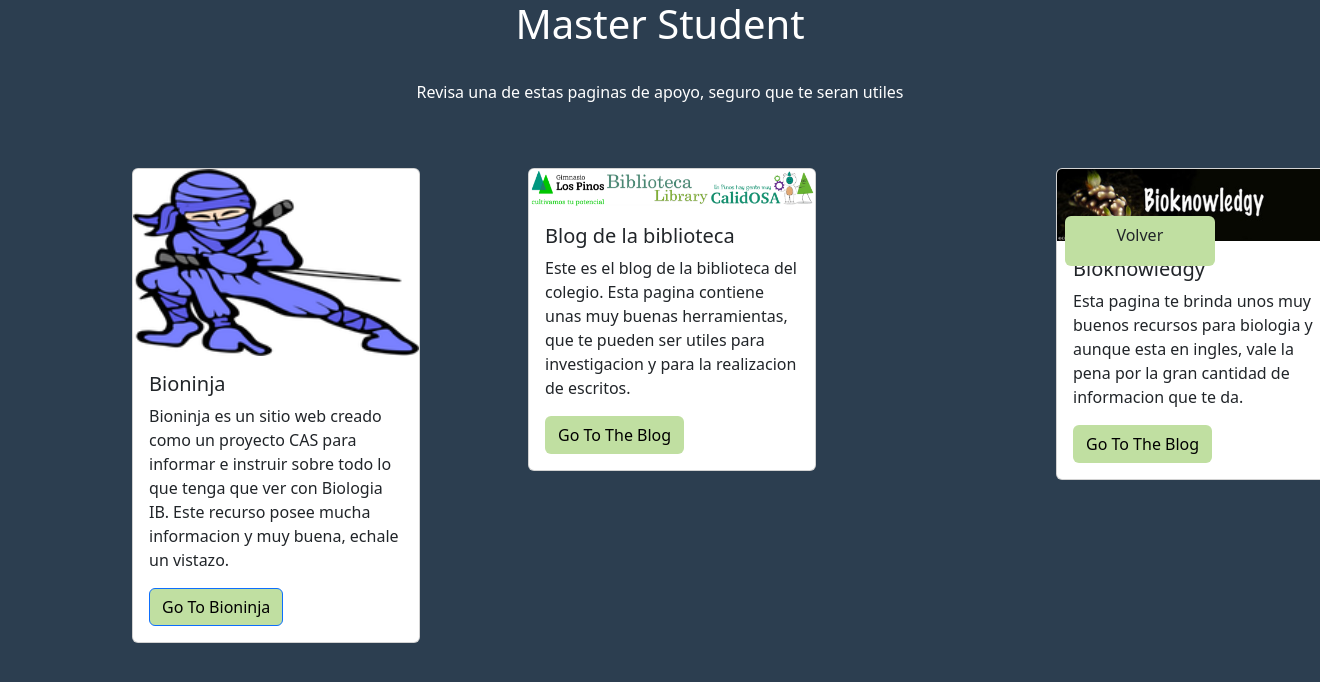
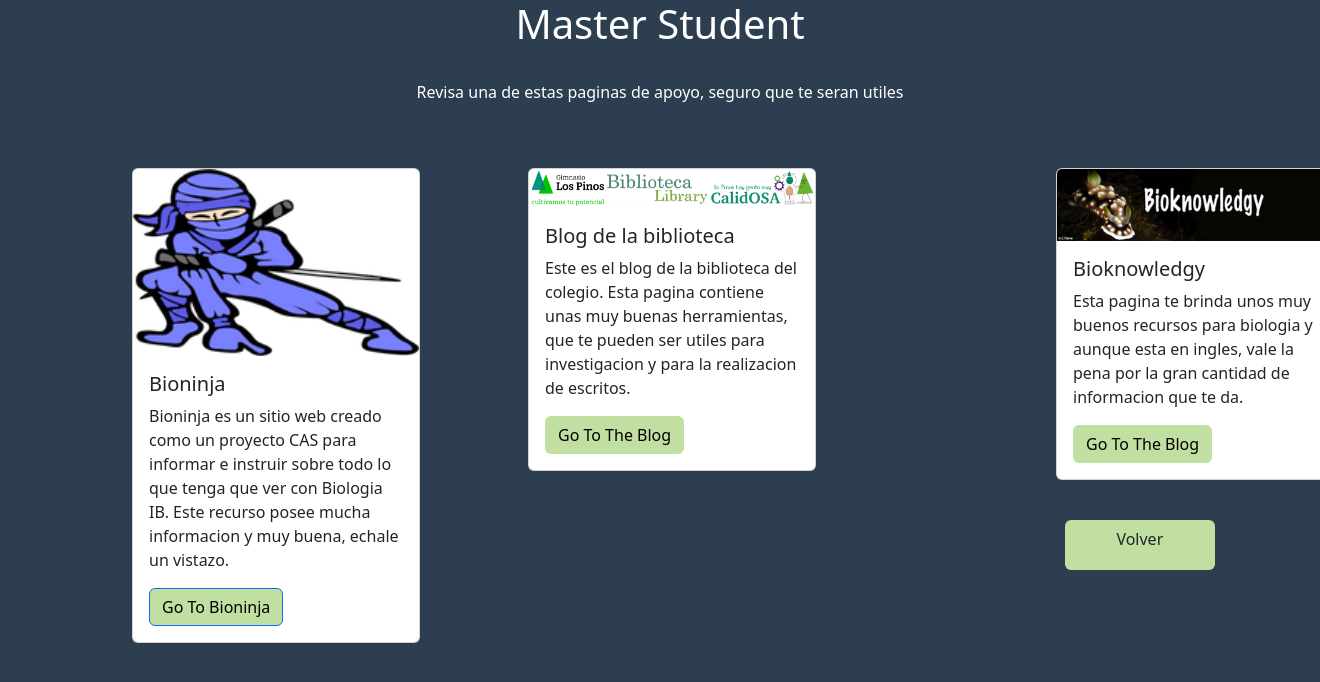
Before and after one commit to sebasrok31/MsWeb, a Django app: page /PaginasDeApoyo/ in a window 1320 px wide; the page is wider, and only the part inside the window is pictured. Shown: the top 682 px of that part. Run offline with Django 4.2, Linux system fonts and the light colour scheme.

Commit message:
Update MsPaginasDeApoyo.css

```diff
--- a/MsWeb/static/css/MsPaginasDeApoyo.css
+++ b/MsWeb/static/css/MsPaginasDeApoyo.css
@@ -24,8 +24,8 @@
 
 #PgAp_butt_Volv{
     background-color: #C0DFA1;
-    position: relative;
-    top: 50%;
+    position: absolute;
+    top: 65%;
     left: 80.67%;
     width: 150px;
     height: 50px;
```
